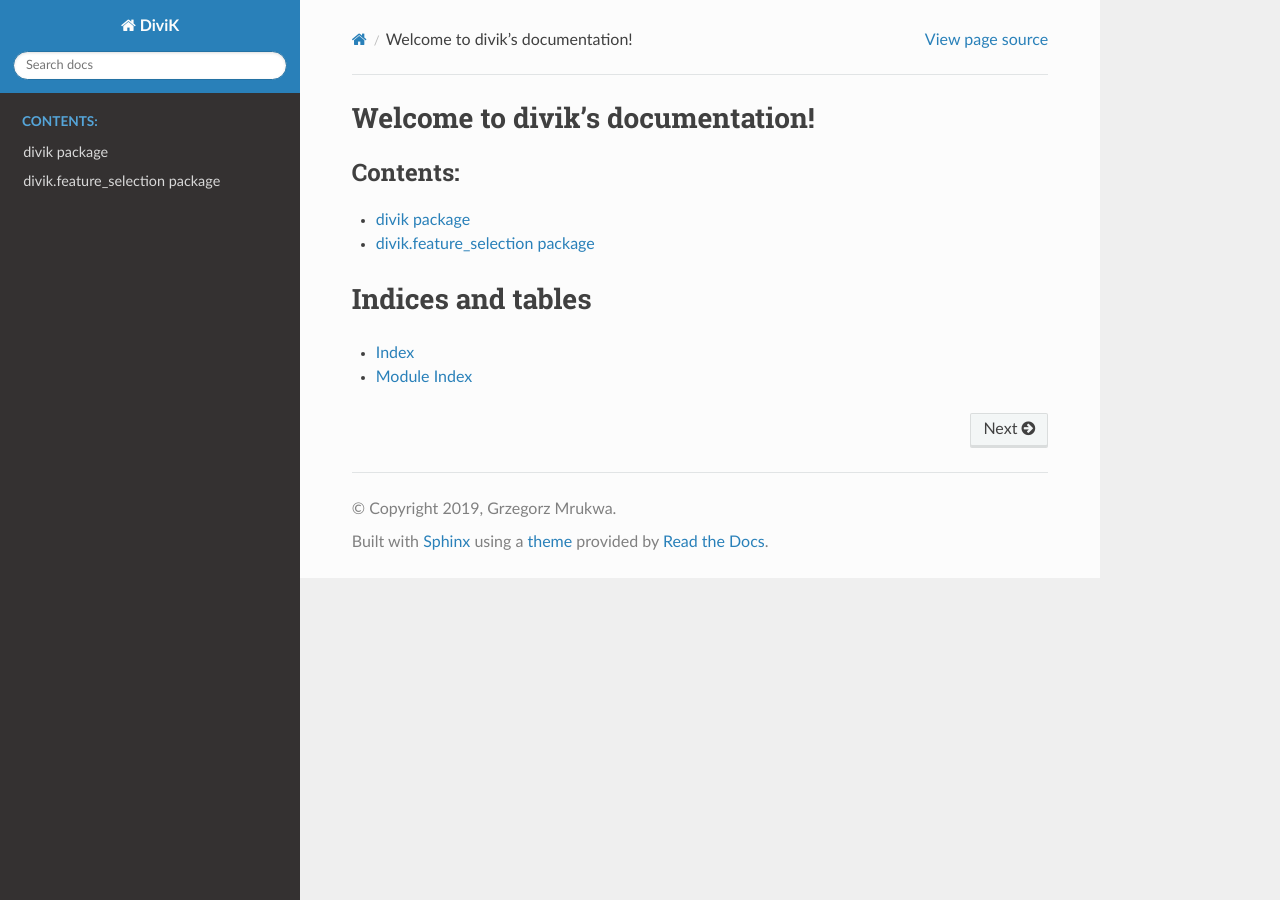
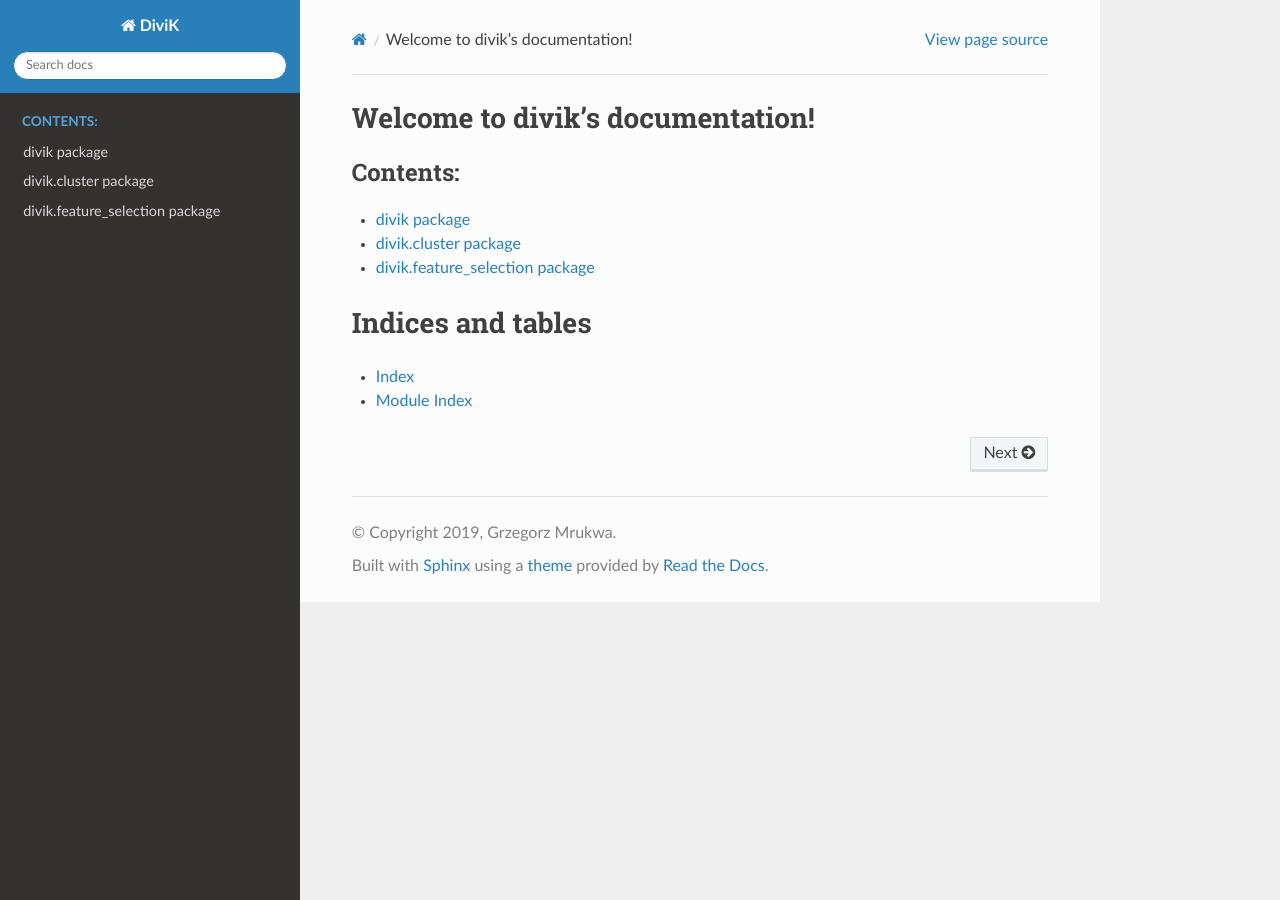
Before and after one commit to gmrukwa/divik, a Sphinx documentation site: the page built from docs/index.rst, in a window 1280 px wide. Built offline with Sphinx 7.4.7 and the Read the Docs theme 2.0.0, drawn with Linux system fonts in a browser that asks for light colours.

Commit message:
Create divik.cluster docs

```diff
--- /dev/null
+++ b/docs/divik.cluster.rst
@@ -0,0 +1,6 @@
+divik.cluster package
+=====================
+
+.. automodule:: divik.cluster
+   :members:
+   :undoc-members:
--- a/docs/index.rst
+++ b/docs/index.rst
@@ -11,6 +11,7 @@ Welcome to divik's documentation!
    :caption: Contents:
 
    divik
+   divik.cluster
    divik.feature_selection
 
 
```
